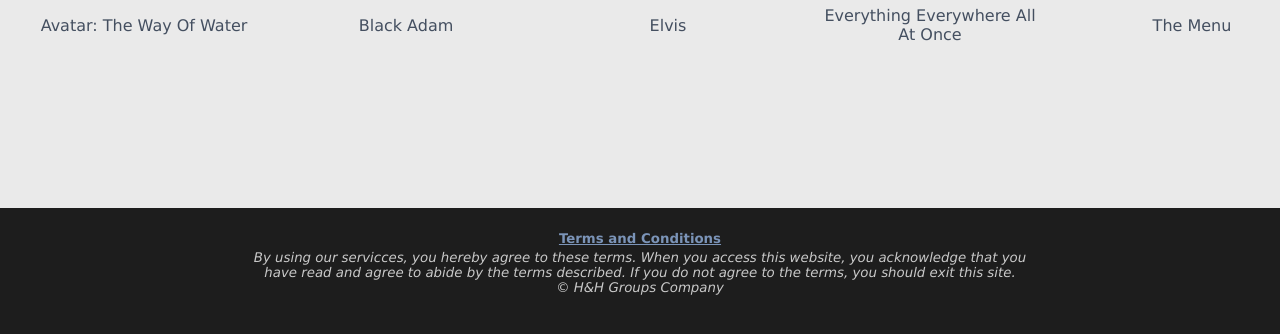
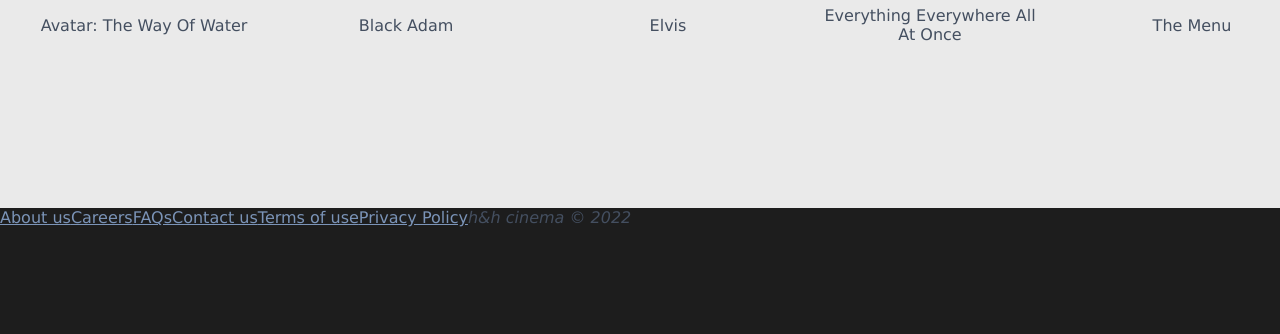
Before and after one commit to NovemForxuz/Cinema-Booking, a plain HTML site: page index.html in a window 1280 px wide. Shown: the part 1205-1539 px from the top of the page. Drawn offline with Linux system fonts and the light colour scheme; files whose address does not match are found by name.

Commit message:
Update db v3

```diff
--- a/index.html
+++ b/index.html
@@ -252,15 +252,15 @@
         <footer class="footer">
            <table>
                <tr>
-                   <td><a href="tnc.html"><small><b>Terms and Conditions</b></small></a></td>
+                <a href="">About us</a>
+                <a href="">Careers</a>
+                <a href="">FAQs</a>
+                <a href="">Contact us</a>
+                <a href="">Terms of use</a>
+                <a href="">Privacy Policy</a>
                </tr>
                <tr>
-                   <td><small><i>By using our servicces, you hereby agree to these terms. When you
-                       access this website, you acknowledge that you <br>have read and agree to abide by
-                       the terms described. If you do not agree to the terms,
-                       you should exit this site. <br>&copy; H&H Groups Company</i></small>
-
-                    </td>
+                <span class="text-fs14"><em>h&h cinema &copy; 2022</em></span>
                </tr>
            </table>
         </footer>
```
